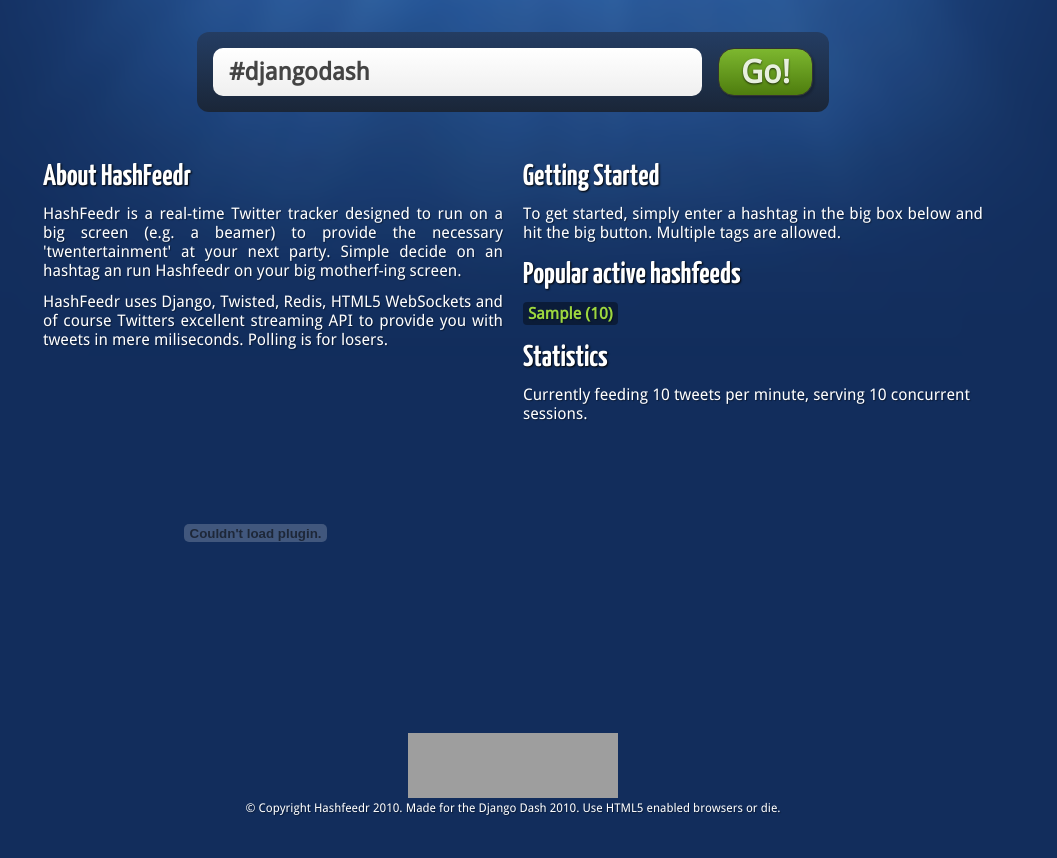
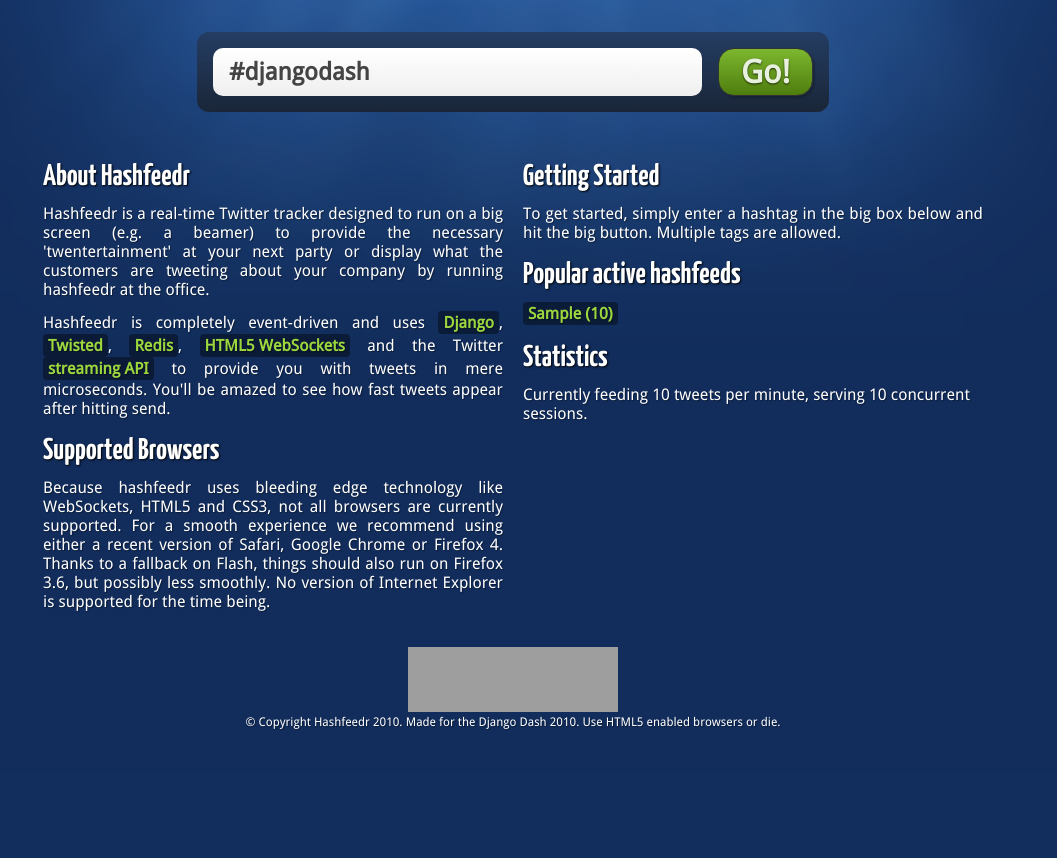
Before and after one commit to hashfeedr/hashfeedr, a Django app: template djangostuff/templates/landingpage.html in a window 1280 px wide. Shown: the part 190-1048 px from the top of the page, without its empty margins (127-1184 px from the left). After the commit the page ends 920 px from the top, so only its background shows below. Run offline with Django 3.2, Linux system fonts and the light colour scheme; the template is opened without the code that fills it: most values are stand-ins (such as "Sample title", 1, 10 or a date in 2020); some libraries are stand-ins or nearby versions; grey boxes are pictures that could not be loaded.

Commit message:
more info on landingpage, removed the cool youtube clip.

```diff
--- a/djangostuff/templates/landingpage.html
+++ b/djangostuff/templates/landingpage.html
@@ -16,10 +16,12 @@
 				<p>To get started, simply enter a hashtag in the big box below and hit the big button. Multiple tags are allowed.</p>-->
 			</article>
 			<article class="g6">
-				<h2>About HashFeedr</h2>
-				<p>HashFeedr is a real-time Twitter tracker designed to run on a big screen (e.g. a beamer) to provide the necessary 'twentertainment' at your next party. Simple decide on an hashtag an run Hashfeedr on your big motherf-ing screen. </p>
-				<p>HashFeedr uses Django, Twisted, Redis, HTML5 WebSockets and of course Twitters excellent streaming API to provide you with tweets in mere miliseconds. Polling is for losers. </p>
-				<object width="425" height="344"><param name="movie" value="http://www.youtube.com/v/BlvJnW65Z9U?fs=1&amp;hl=en_US&amp;rel=0"></param><param name="allowFullScreen" value="true"></param><param name="allowscriptaccess" value="always"></param><embed src="http://www.youtube.com/v/BlvJnW65Z9U?fs=1&amp;hl=en_US&amp;rel=0" type="application/x-shockwave-flash" allowscriptaccess="always" allowfullscreen="true" width="425" height="344"></embed></object>
+				<h2>About Hashfeedr</h2>
+				<p>Hashfeedr is a real-time Twitter tracker designed to run on a big screen (e.g. a beamer) to provide the necessary 'twentertainment' at your next party or display what the customers are tweeting about your company by running hashfeedr  at the office.</p>
+				<p>Hashfeedr is completely event-driven and uses <a href="http://www.djangoproject.com/">Django</a>, <a href="http://twistedmatrix.com">Twisted</a>, <a href="http://redis.io/">Redis</a>, <a href="http://en.wikipedia.org/wiki/WebSockets">HTML5 WebSockets</a> and the Twitter <a href="http://dev.twitter.com/pages/streaming_api">streaming API</a> to provide you with tweets in mere microseconds. You'll be amazed to see how fast tweets appear after hitting send.</p>
+				<h2>Supported Browsers</h2>
+				<p>Because hashfeedr uses bleeding edge technology like WebSockets, HTML5 and CSS3, not all browsers are currently supported. For a smooth experience we recommend using either a recent version of Safari, Google Chrome or Firefox 4. Thanks to a fallback on Flash, things should also run on Firefox 3.6, but possibly less smoothly. No version of Internet Explorer is supported for the time being.</p>
+
 			</article>
 			<article class="g6">
 				<h2>Getting Started</h2>
```
